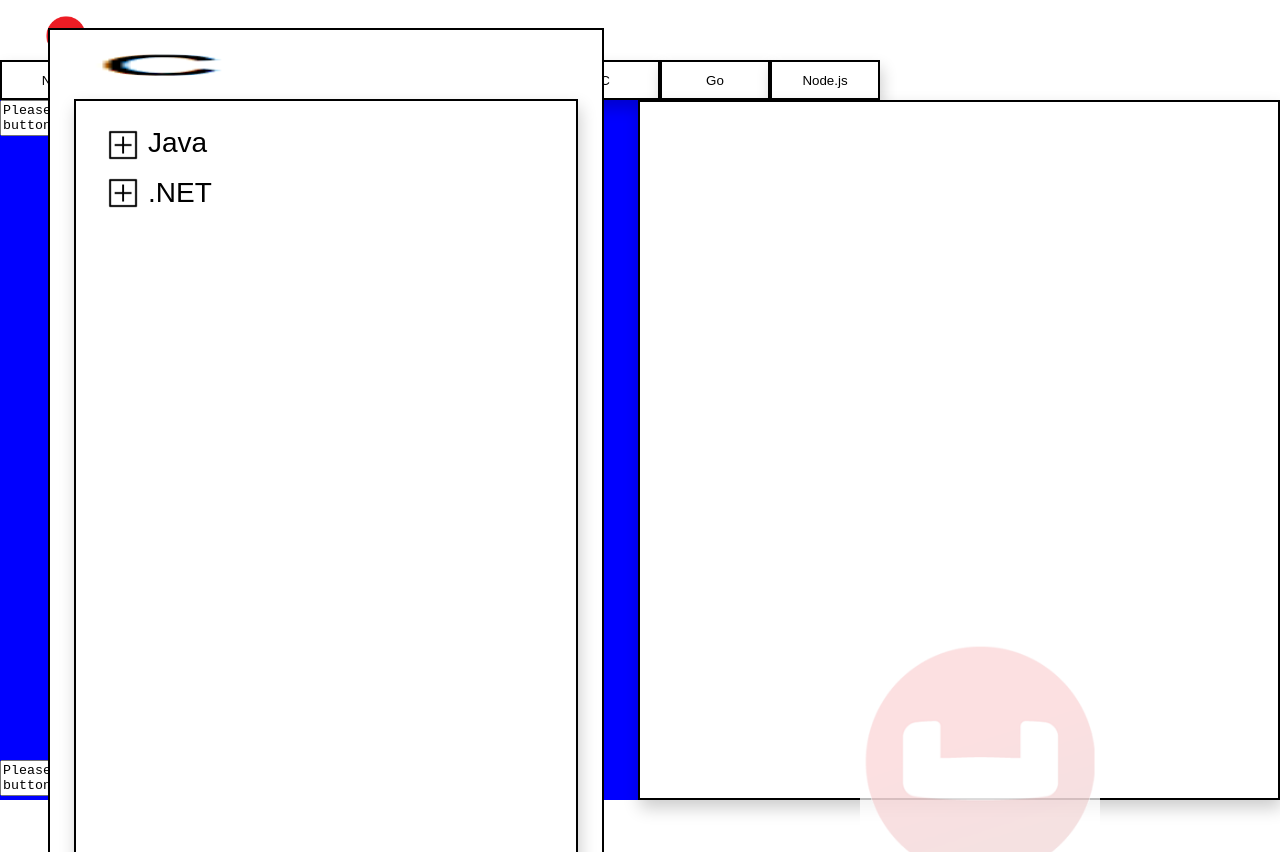
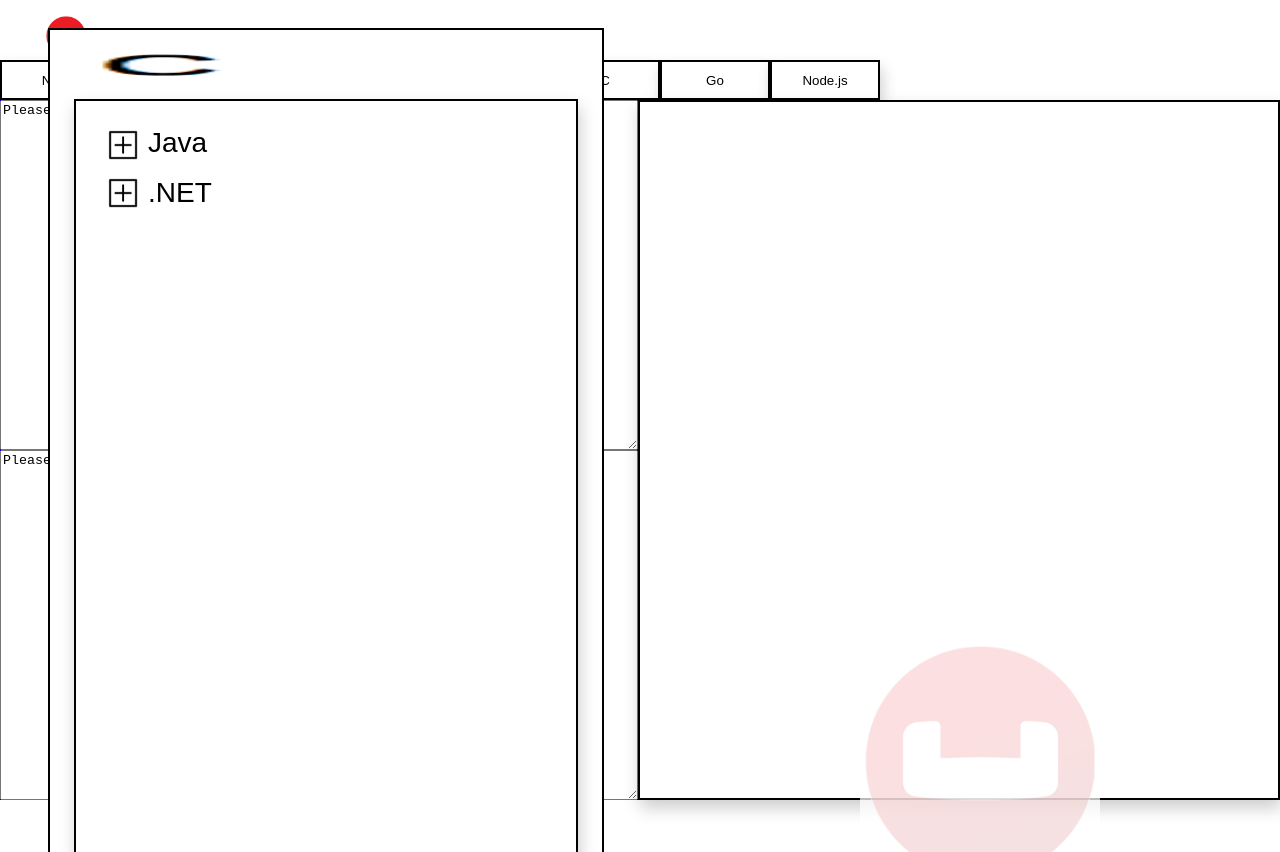
Before and after one commit to tonyjhillman/cb-content-creation, a React (Create React App) app: page / in a window 1280 px wide. Shown: the top 852 px of the page. Built offline with nearby package versions, Linux system fonts and the light colour scheme.

Commit message:
remove div and add css class.

```diff
--- a/src/index.css
+++ b/src/index.css
@@ -24,3 +24,6 @@
   justify-content: space-between;
   flex: 0 100%;
 }
+.mainBox > div > form > textarea {
+  width: 100%;
+}
--- a/src/index.js
+++ b/src/index.js
@@ -1072,7 +1072,6 @@
     render ()
     {
 		return (
-		<div>
 			<form
 				onKeyDown={this.handleKeyDown}>
 				<textarea
@@ -1080,7 +1079,6 @@
 					onChange={ (event) => { this.handleChange(event) }}
 					onload={ this.tellme() }/>
       </form>
-    </div>
 		);
 	}
 }
```
